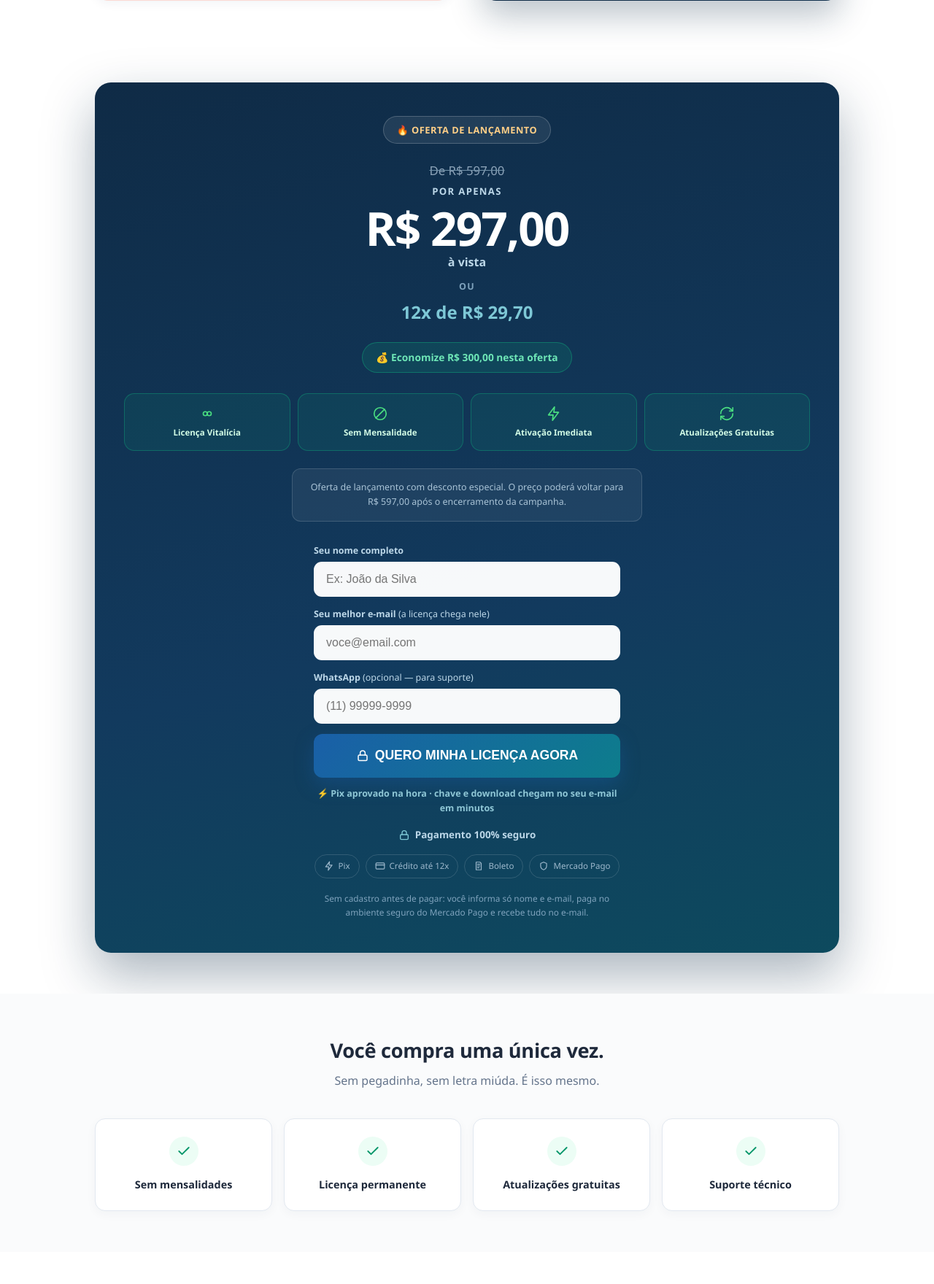
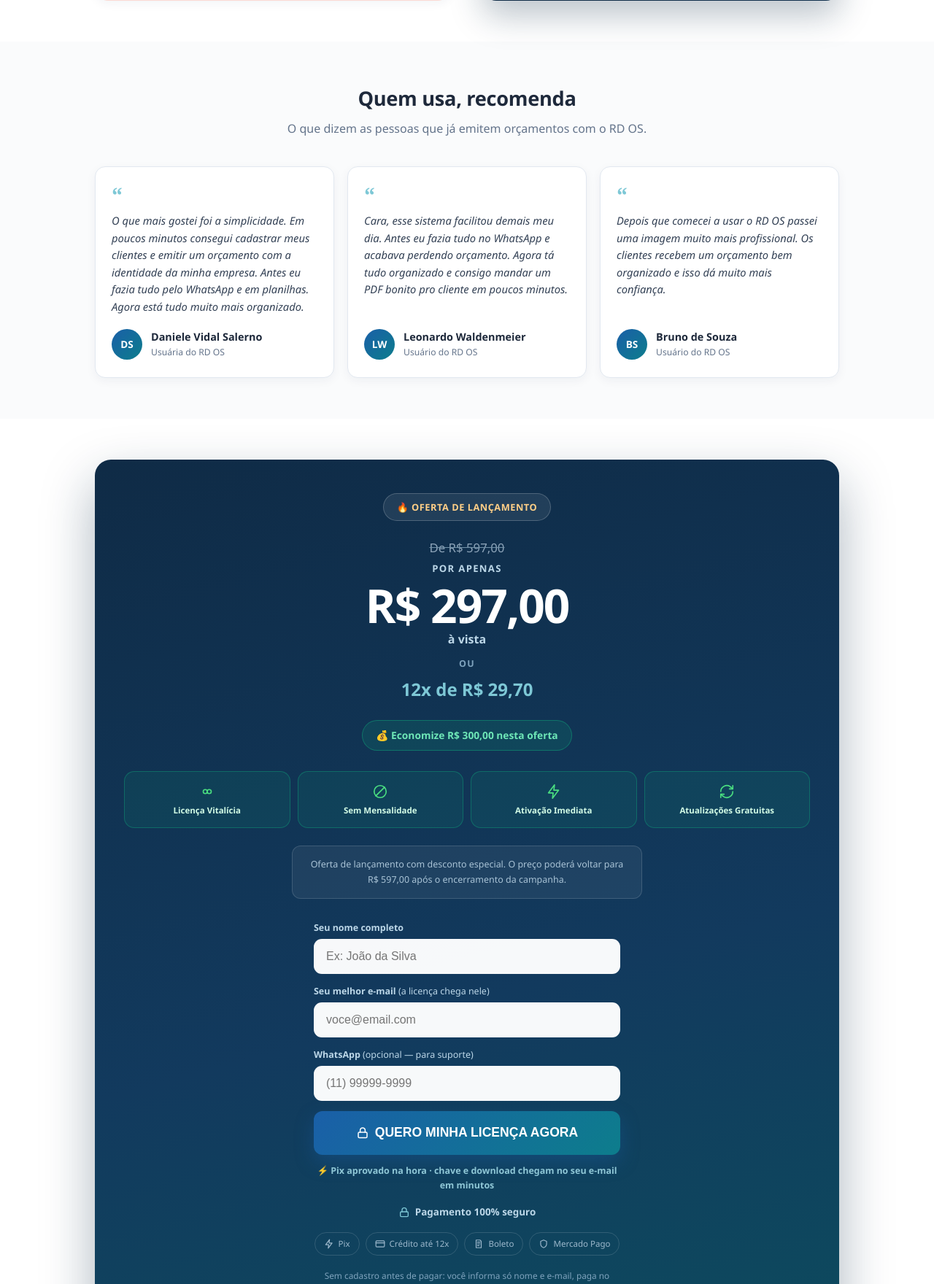
Before and after one commit to wrodrigow/rdsolucoes-os-platform, a Flask app: page /lp in a window 1280 px wide. Shown: the part 3861-5621 px from the top of the page at 73% size. Run offline with Flask 3, Linux system fonts and the light colour scheme; data comes from the database, SQL or seed files in the repository; data that the repository does not hold is empty.

Commit message:
LP: adiciona seção de depoimentos reais (autorizados) antes da oferta
Depoimentos coletados pelo Rodrigo com autorização de uso:
Daniele Vidal Salerno, Leonardo Waldenmeier e Bruno de Souza —
usuários reais do sistema (receberam o .exe diretamente).

Co-Authored-By: Claude Fable 5 <noreply@anthropic.com>

```diff
--- a/app/templates/marketing/lp.html
+++ b/app/templates/marketing/lp.html
@@ -129,6 +129,16 @@ section{padding:56px 0;}
 .economia-card.bom .eco-foot{color:#bcd7e8;}
 .economia-vs{display:flex;align-items:center;justify-content:center;font-weight:800;color:#94a3b8;font-size:0.8rem;}
 
+/* ── Depoimentos ──────────────────────────────────── */
+.depos{display:grid;grid-template-columns:repeat(3,1fr);gap:18px;}
+.depo{background:#fff;border:1px solid #e2e8f0;border-radius:14px;padding:24px 22px;box-shadow:0 4px 14px rgba(15,43,70,0.05);display:flex;flex-direction:column;}
+.depo .aspas{font-size:1.9rem;line-height:1;color:#7ec8d6;font-weight:900;margin-bottom:8px;font-family:Georgia,serif;}
+.depo p.txt{font-size:0.92rem;color:#334155;font-style:italic;margin-bottom:18px;flex:1;}
+.depo .quem{display:flex;align-items:center;gap:12px;}
+.depo .avatar{width:42px;height:42px;border-radius:50%;background:linear-gradient(135deg,#1a5fa8,#0d7d8c);color:#fff;font-weight:800;display:flex;align-items:center;justify-content:center;font-size:0.85rem;flex-shrink:0;}
+.depo .nome{font-weight:800;font-size:0.9rem;color:#1e293b;}
+.depo .cargo{font-size:0.76rem;color:#64748b;}
+
 /* ── Oferta / Preço ───────────────────────────────── */
 .oferta{background:linear-gradient(165deg,#0f2b46,#123a5e 60%,#0d4a5e);color:#fff;border-radius:22px;padding:46px 40px;text-align:center;box-shadow:0 30px 70px rgba(15,43,70,0.35);}
 .oferta-tag{display:inline-flex;align-items:center;gap:7px;background:rgba(255,255,255,0.08);border:1px solid rgba(255,255,255,0.2);color:#ffcf87;font-weight:800;font-size:0.8rem;letter-spacing:0.04em;padding:8px 18px;border-radius:999px;margin-bottom:24px;}
@@ -232,6 +242,7 @@ body.bar-on .wa-float{bottom:88px;}
   .economia-grid{grid-template-columns:1fr;gap:14px;}
   .economia-vs{padding:2px 0;}
   .economia-card.bom{order:-1;}
+  .depos{grid-template-columns:1fr;gap:14px;}
 
   .oferta{padding:36px 20px 32px;border-radius:16px;}
   .oferta-tag{font-size:0.72rem;padding:7px 14px;margin-bottom:20px;}
@@ -391,6 +402,40 @@ body.bar-on .wa-float{bottom:88px;}
         <div class="eco-total-label">Depois disso</div>
         <div class="eco-total">R$ 0</div>
         <div class="eco-foot">licença para sempre, sem mais cobranças</div>
+      </div>
+    </div>
+  </div>
+</section>
+
+<!-- Depoimentos -->
+<section style="background:#fafbfc;">
+  <div class="wrap">
+    <h2 class="sec-title">Quem usa, recomenda</h2>
+    <p class="sec-sub">O que dizem as pessoas que já emitem orçamentos com o RD OS.</p>
+    <div class="depos">
+      <div class="depo">
+        <div class="aspas">“</div>
+        <p class="txt">O que mais gostei foi a simplicidade. Em poucos minutos consegui cadastrar meus clientes e emitir um orçamento com a identidade da minha empresa. Antes eu fazia tudo pelo WhatsApp e em planilhas. Agora está tudo muito mais organizado.</p>
+        <div class="quem">
+          <div class="avatar">DS</div>
+          <div><div class="nome">Daniele Vidal Salerno</div><div class="cargo">Usuária do RD OS</div></div>
+        </div>
+      </div>
+      <div class="depo">
+        <div class="aspas">“</div>
+        <p class="txt">Cara, esse sistema facilitou demais meu dia. Antes eu fazia tudo no WhatsApp e acabava perdendo orçamento. Agora tá tudo organizado e consigo mandar um PDF bonito pro cliente em poucos minutos.</p>
+        <div class="quem">
+          <div class="avatar">LW</div>
+          <div><div class="nome">Leonardo Waldenmeier</div><div class="cargo">Usuário do RD OS</div></div>
+        </div>
+      </div>
+      <div class="depo">
+        <div class="aspas">“</div>
+        <p class="txt">Depois que comecei a usar o RD OS passei uma imagem muito mais profissional. Os clientes recebem um orçamento bem organizado e isso dá muito mais confiança.</p>
+        <div class="quem">
+          <div class="avatar">BS</div>
+          <div><div class="nome">Bruno de Souza</div><div class="cargo">Usuário do RD OS</div></div>
+        </div>
       </div>
     </div>
   </div>
```
